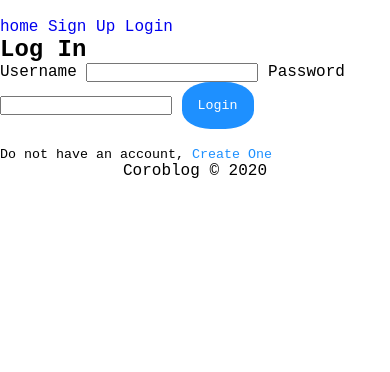
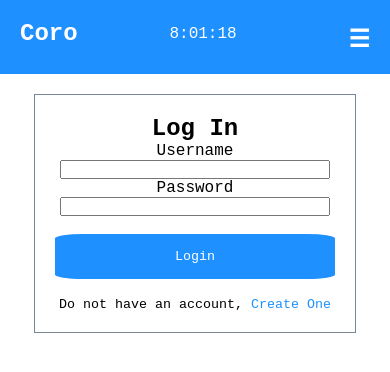
Before and after one commit to jod35/Memo, a Django app: template blog/templates/blog/login.html in a window 390 px wide. Shown: the top 372 px of the page. Run offline with Django 3.2, Linux system fonts and the light colour scheme; the template is opened without the code that fills it, so the values that code supplies are empty; parts of the project's set-up code (start-up, migrations or seed data) failed here and were passed over.

Commit message:
changing views to new styling

```diff
--- a/blog/forms.py
+++ b/blog/forms.py
@@ -21,7 +21,7 @@ class PostCreationForm(forms.ModelForm):
 
 class CommentForm(forms.ModelForm):
     body=forms.CharField(
-        widget=forms.Textarea(attrs=({'rows':2}))
+        widget=forms.Textarea(attrs=({'rows':5}))
     )
     class Meta:
         model=Comment
@@ -29,7 +29,7 @@ class CommentForm(forms.ModelForm):
 
 class ProfileCreationForm(forms.ModelForm):
     bio=forms.CharField(
-        widget=forms.Textarea(attrs=({'rows':5}))
+        widget=forms.Textarea(attrs=({'rows':5,'class':'form-group'}))
     )
     class Meta:
         model=Profile
--- a/blog/static/blog/main.css
+++ b/blog/static/blog/main.css
@@ -1,16 +1,16 @@
-*{
+* {
   padding: 0;
   margin: 0;
-    font-family: 'Courier New', Courier, monospace;
+  font-family: "Courier New", Courier, monospace;
   outline: none;
 }
-a{
+a {
   text-decoration: none;
 }
-ul{
+ul {
   list-style: none;
 }
-.nav{
+.nav {
   display: flex;
   justify-content: space-between;
   background-color: dodgerblue;
@@ -20,35 +20,34 @@ ul{
 .logo {
   color: white;
 }
-.time{
+.time {
   padding: 5px;
 }
-.options{
+.options {
   padding-top: 5px;
 }
-.options a{
+.options a {
   color: white;
   font-weight: bold;
   margin-left: 20px;
   transition: 1.6s all;
 }
-.options a:hover{
+.options a:hover {
   color: lightgray;
 }
-.nav-open-btn{
+.nav-open-btn {
   display: none;
 }
-.nav-close-btn{
+.nav-close-btn {
   display: none;
 }
-.mobile-nav{
+.mobile-nav {
   /* min-height: 100vh; */
   height: 0%;
   background-color: dodgerblue;
   transition: 1.8s all;
-
 }
-.mobile-nav a{
+.mobile-nav a {
   color: white;
   display: none;
   text-transform: capitalize;
@@ -57,85 +56,147 @@ ul{
   font-weight: bold;
   transition: 1.6s all;
 }
-.mobile-nav a:hover{
+.mobile-nav a:hover {
   background-color: lightgray;
   color: dodgerblue;
 }
-#main{
-    padding:5%;
+#main {
+  padding: 5%;
 }
-.pr-text{
+.pr-text {
   color: dodgerblue;
 }
-.light-g-text{
+.light-g-text {
   color: lightslategray;
 }
-.post-form{
-    display: none;
+.post-form {
+  border: 1px solid lightslategray;
+  border-radius: 7px;
+  padding: 20px;
 }
-.post{
+.form-control {
+  width: 100%;
+}
+.profile-form {
+  display: flex;
+  justify-content: space-around;
+}
+.post {
   width: 95%;
   border: 1px solid lightgray;
   border-radius: 7px;
   padding: 1.2em;
   display: flex;
 }
-.form-control{
+.form-control {
   width: 100%;
 }
-.post-details{
+.post-details {
   padding: 20px;
   width: 90%;
 }
-.profile-img-section{
+.profile-img-section {
   width: 10%;
   padding: 20px;
 }
-.profile-img-sm{
+.profile-img-lg {
+  width: 200px;
+  height: 200px;
+  border-radius: 50%;
+}
+.profile-img-sm {
   width: 100px;
   height: 100px;
   border-radius: 50%;
 }
-.post-top{
+
+.post-top {
   display: flex;
   justify-content: space-between;
 }
-.post-img-section{
+.post-img-section {
   height: 300px;
   background-color: lightgray;
 }
-#post{
+#post {
   width: 100%;
 }
-.mybtn{
-    border:none;
+.mybtn {
+  border: none;
   background-color: dodgerblue;
   color: white;
-    padding: 1.2em;
-    border-radius: 40%;
+  padding: 15px;
+  border-radius: 10%;
   transition: 1.2s all;
 }
-.mybtn:hover{
+.mybtn:hover {
   border: 0.8px solid dodgerblue;
   background-color: white;
   color: dodgerblue;
 }
-.comment-section{
+.comment-section {
   color: dodgerblue;
   display: none;
 }
-@media(max-width:650px){
-    .desktop-nav{
+.comment {
+  width: 50%;
+  /* border: 1px solid lightslategray; */
+  background-color: rgb(241, 240, 240);
+  padding: 15px;
+}
+.img-section {
+  width: 20%;
+}
+.post-section {
+  width: 80%;
+}
+.main-section {
+  display: flex;
+  justify-content: space-between;
+}
+.profile {
+  text-align: center;
+}
+.text-lg {
+  font-size: 2.5em;
+}
+.form {
+  width: 40%;
+  margin: auto;
+  border: 1px solid lightslategray;
+  padding: 20px;
+  text-align: center;
+}
+.form input {
+  width: 95%;
+}
+.form button{
+    width: 100%;
+}
+@media (max-width: 650px) {
+  .desktop-nav {
     display: none;
   }
-    .nav-open-btn{
+  .nav-open-btn {
     display: block;
     font-size: 1.5em;
   }
-    .post{
+  .post {
     display: block;
   }
-    .profile-img-section{
+  .profile-img-section {
     width: 30%;
   }
+  .post-section {
+    margin-left: 20px;
   }
+  .comments {
+    padding: 20px;
+  }
+  .comment {
+    width: 100%;
+  }
+  .form{
+      width: 80%;
+  }
+}
--- a/blog/templates/blog/base.html
+++ b/blog/templates/blog/base.html
@@ -1,67 +1,48 @@
-{% load static %}
+{% load static%}
 <!DOCTYPE html>
 <html lang="en">
-<head>
-    <meta charset="UTF-8">
-    <meta name="viewport" content="width=device-width, initial-scale=1.0">
-    <link rel="stylesheet" href="{% static 'blog/main.css' %}">
-    <link rel="stylesheet" href="https://stackpath.bootstrapcdn.com/font-awesome/4.7.0/css/font-awesome.min.css">
-    <link href="https://fonts.googleapis.com/css2?family=Ubuntu&display=swap" rel="stylesheet">
-    <style>
-        .bd-placeholder-img {
-          font-size: 1.125rem;
-          text-anchor: middle;
-          -webkit-user-select: none;
-          -moz-user-select: none;
-          -ms-user-select: none;
-          user-select: none;
-        }
+  <head>
+    <meta charset="UTF-8" />
+    <meta name="viewport" content="width=device-width, initial-scale=1.0" />
+    <link rel="stylesheet" href="{% static 'blog/main.css'%}" />
+        <title>
+          {% block title%}
+                  Coro |{{title}}
+          {% endblock title%}
+        </title>
 
-        @media (min-width: 768px) {
-          .bd-placeholder-img-lg {
-            font-size: 3.5rem;
-          }
-        }
-      </style>
-    <title>
-        Coroblog|
-        {% block title %}
+  </head>
+  <body>
+    <section class="nav">
+      <div>
+        <a href="{% url 'blog:user_home'%}" class="logo"><h1>Coro</h1></a>
+      </div>
+      <div class="time" id="txt">06:000</div>
+      <div class="options">
+        <div class="desktop-nav">
+          <a href="{% url 'blog:user_home'%}">Home</a>
+          <a href="{% url 'blog:user_posts'%}">Posts</a>
+          <a href="{% url 'blog:user_profile'%}">Profile</a>
+          <a href="{% url 'blog:logout'%}">Logout</a>
+        </div>
+        <a href="#" class="nav-open-btn">&#9776;</a>
+        <a href="#" class="nav-close-btn">X</a>
+      </div>
+    </section>
+    <section class="mobile-nav">
+      <a href="" class="mobile-link">Home</a>
+      <a href="" class="mobile-link">Posts</a>
+      <a href="" class="mobile-link">Profiles</a>
+      <a href="" class="mobile-link">Logout</a>
+    </section>
+    <section id="main">
+      {%block body%}
+      {% endblock body%}
+    </section>
 
-        {% endblock title %}
-    </title>
-</head>
-<body>
-    <section class="header">
-        <nav>
-            <div class="logo">
-                <a href="{% url 'blog:index' %}" style="color: white;">Coroblog</a>
-            </div>
-            <div class="links">
-                {% if user.is_authenticated %}
-                        <a href="{% url 'blog:user_home' %}" class="link">home</a>
-                        <a href="{% url 'blog:logout' %}">Log Out</a>
-                    {% else %}
-                        <a class="link" href="{% url 'blog:index' %}">home</a>
-                        <a class="link" href="{% url 'blog:signup' %}">Sign Up</a>
-                        <a class="link" href="{% url 'blog:login' %}">Login</a>
-                {% endif %}
-
-            </div>
-        </nav>
-    </section>
-    <div class="main">
-        <div class="main-content">
-            {% block body %}
-
-            {% endblock body %}
-        </div>
-    </div>
-    <footer  class="footer mt-auto py-3">
-        <center class="text-muted">
-            Coroblog &copy; <script>
-                document.write(new Date().getFullYear())
-            </script>
-        </center>
-    </footer>
+ <script src="{% static 'blog/js/main.js'%}"></script>
+ <script src="{% static 'blog/js/jquery.js'%}"></script>
+ <script src="{% static 'blog/js/forms.js'%}"></script>
+  <script src="{% static 'blog/js/comments.js'%}"></script>
 </body>
 </html>
--- a/blog/templates/blog/home.html
+++ b/blog/templates/blog/home.html
@@ -10,7 +10,7 @@
        </div>
        <div class="post-details">
          <div class="post-top">
-           <a href="" class="pr-text"><h1>{{post.author.username}}</h1></a>
+           <a href="/profile/{{post.author.profile.id}}/" class="pr-text"><h1>{{post.author.username}}</h1></a>
            <small class="light-g-text" style="margin-left:20px">
              <p>{{post.publish}}</p>
            </small>
--- a/blog/templates/blog/login.html
+++ b/blog/templates/blog/login.html
@@ -29,6 +29,8 @@
             <input type="text" name="username" >
             <label for="password">Password</label>
             <input type="password" name="pasword" >
+            <br>
+            <br>
             <button type="submit" value="Login" class="mybtn">Login</button>
         </form>
         <br>
--- a/blog/templates/blog/posts.html
+++ b/blog/templates/blog/posts.html
@@ -14,7 +14,7 @@
        </div>
        <div class="post-details">
          <div class="post-top">
-           <a href="" class="pr-text"><h1>{{post.author.username}}</h1></a>
+           <a href="/profile/{{post.author.profile.id}}/" class="pr-text"><h1>{{post.author.username}}</h1></a>
            <small class="light-g-text" style="margin-left:20px">
              <p>{{post.publish}}</p>
            </small>
--- a/blog/templates/blog/signup.html
+++ b/blog/templates/blog/signup.html
@@ -15,7 +15,7 @@
                     {{f}}
                 </div>
             {% endfor %}
-
+            <br>
             <input type="submit" value="Signup" class="mybtn">
         </form>
         <br>
```
Also changed, not shown: blog/templates/blog/editprofile.html (+13 -34 lines), blog/templates/blog/postdetails.html (+12 -11 lines), blog/templates/blog/postlogin.html (+24 -8 lines), blog/templates/blog/profile.html (+34 -41 lines), blog/templates/blog/user.html (+56 -63 lines), db.sqlite3. Lines whose indentation alone changed are shown as unchanged.
